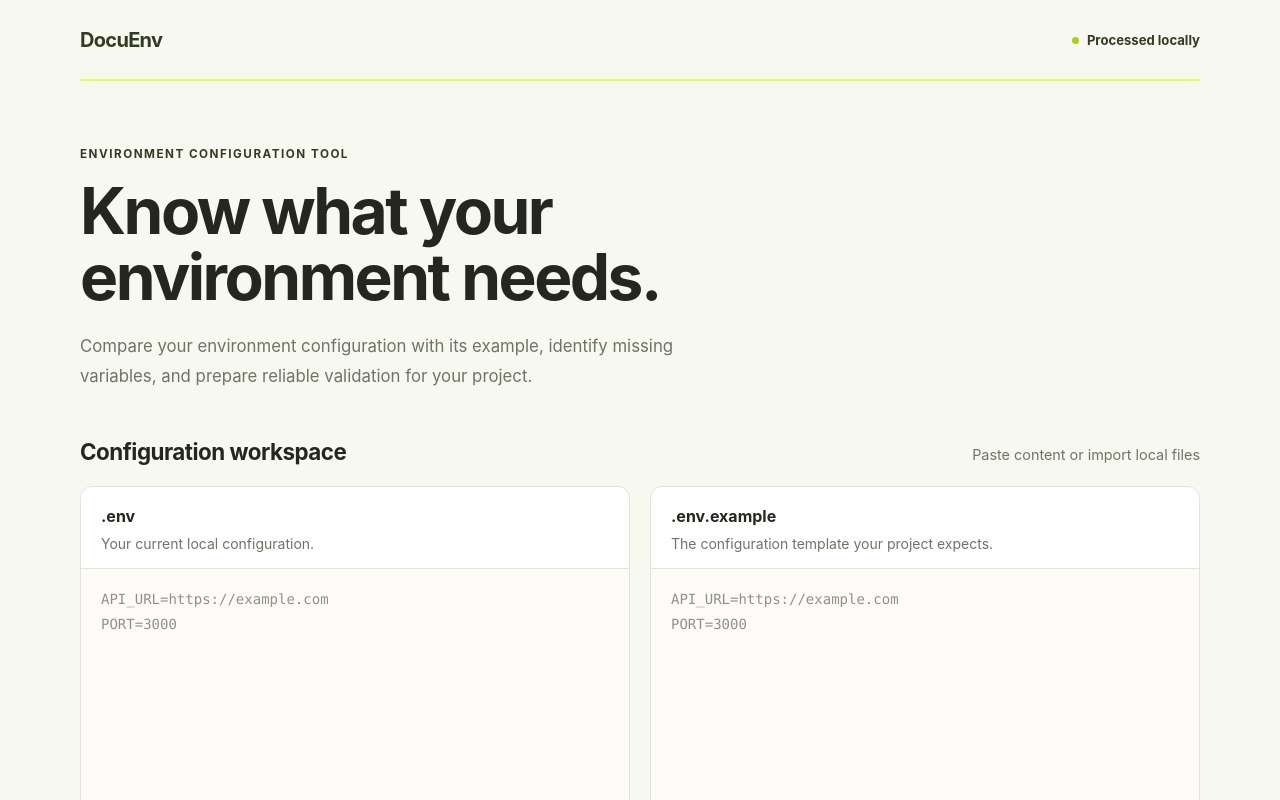
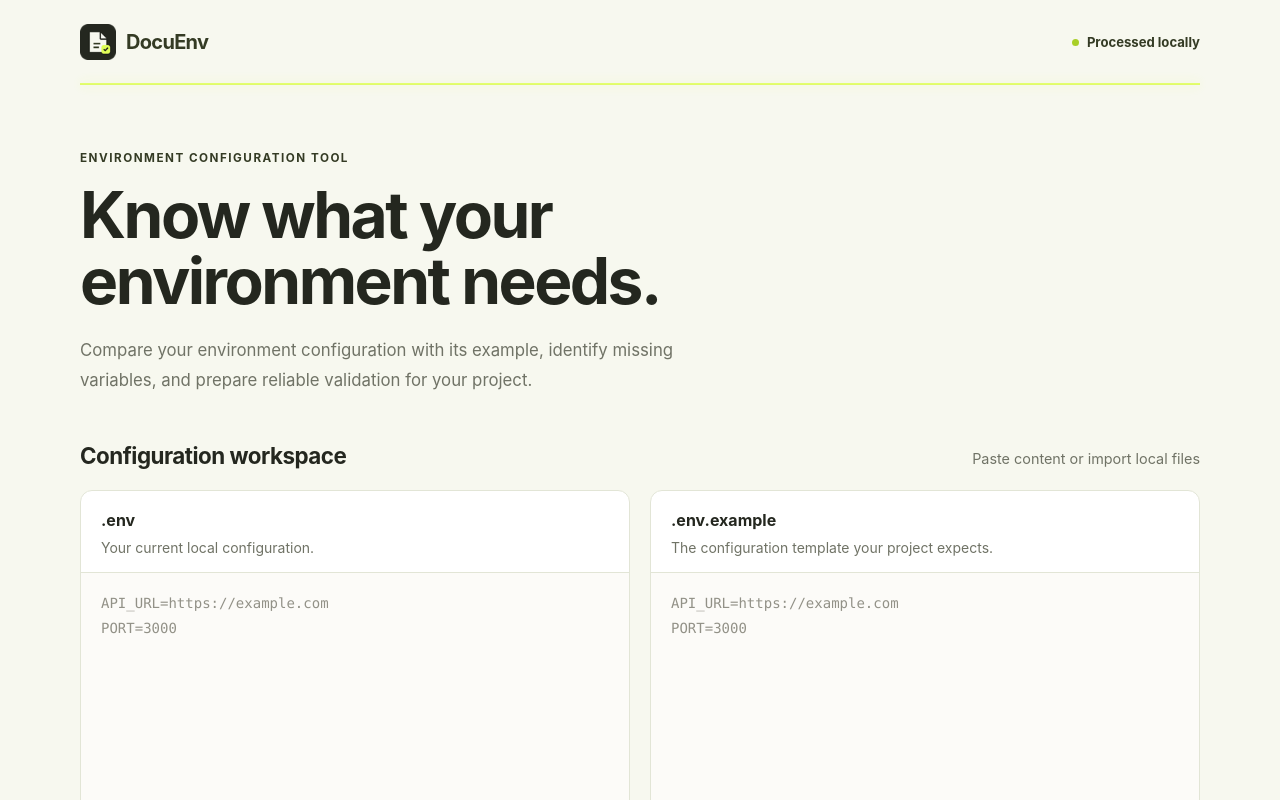
Before and after one commit to shriram-io/DocuEnv, a React (Vite) app: page / in a window 1280 px wide. Shown: the top 800 px of the page. Built offline with nearby package versions, Linux system fonts and the light colour scheme.

Commit message:
feat: add branded DocuEnv logo and favicon

```diff
--- a/index.html
+++ b/index.html
@@ -14,7 +14,7 @@
 
     <meta name="theme-color" content="#f7f8ef" />
 
-    <link rel="icon" type="image/svg+xml" href="/favicon.svg" />
+    <link rel="icon" type="image/png" href="/favicon.png" />
   </head>
 
   <body>
--- a/src/App.css
+++ b/src/App.css
@@ -311,3 +311,17 @@
     transition: none;
   }
 }
+
+.app__brand-group {
+  display: flex;
+  align-items: center;
+  gap: 10px;
+}
+
+.app__logo {
+  display: block;
+  width: 36px;
+  height: 36px;
+  flex: 0 0 36px;
+  object-fit: contain;
+}
--- a/src/App.tsx
+++ b/src/App.tsx
@@ -59,10 +59,21 @@
 
   return (
     <main className="app">
-      <header className="app__header">
-        <p className="app__brand">DocuEnv</p>
-        <span className="app__privacy">Processed locally</span>
-      </header>
+
+<header className="app__header">
+  <div className="app__brand-group">
+    <img
+      className="app__logo"
+      src="/favicon.png"
+      alt=""
+      width="36"
+      height="36"
+    />
+    <p className="app__brand">DocuEnv</p>
+  </div>
+  <span className="app__privacy">Processed locally</span>
+</header>
+
 
       <section className="app__intro">
         <p className="app__eyebrow">ENVIRONMENT CONFIGURATION TOOL</p>
```
Also changed, not shown: public/favicon-backup.svg (added), public/favicon.png (added).
